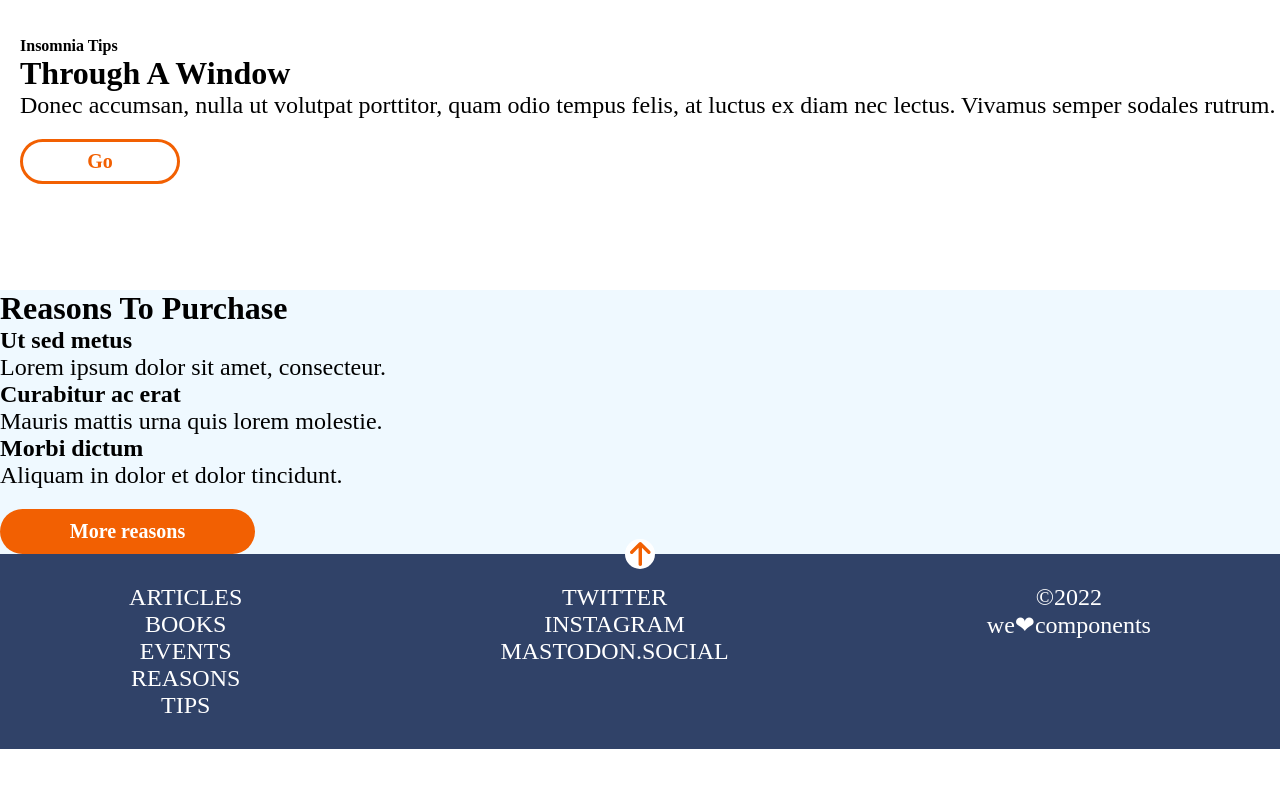
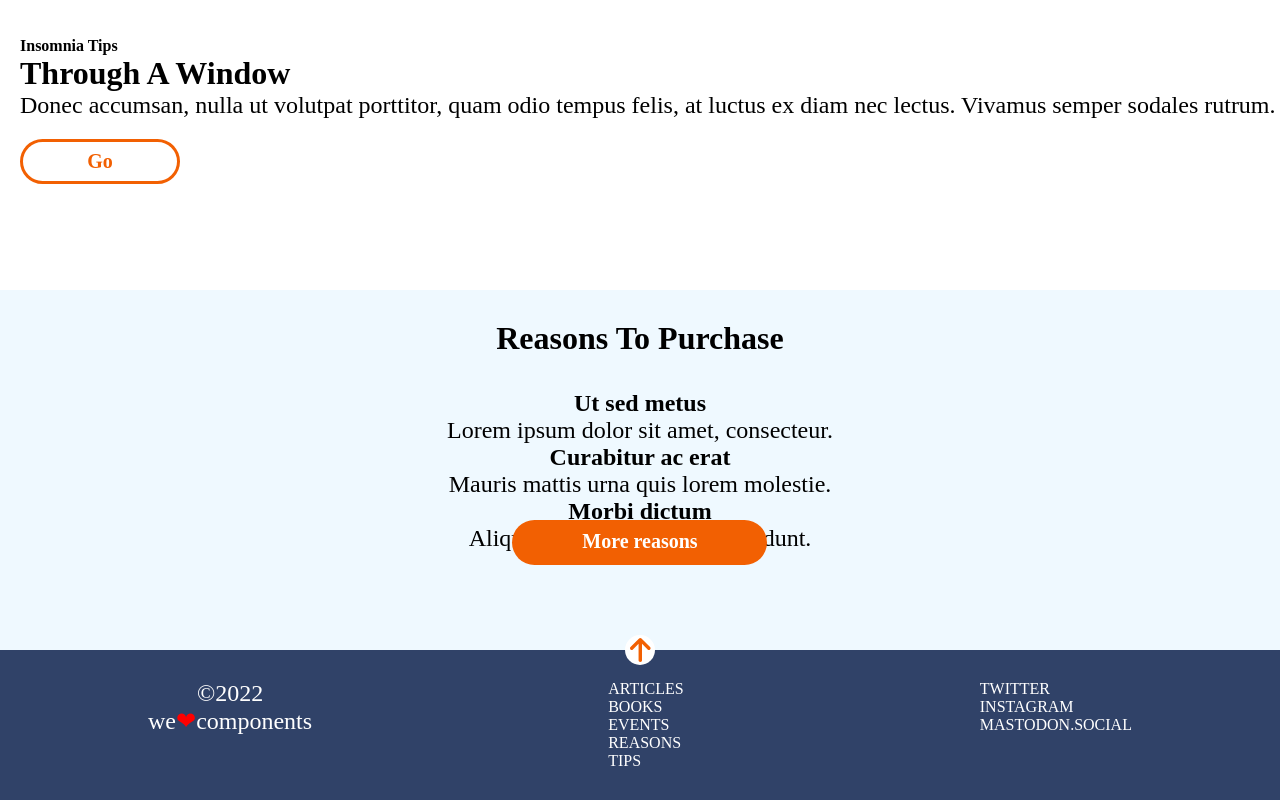
Before and after one commit to Adalab/modulo-1-evaluacion-final-16IMA, a website built with Vite: page src/index.html in a window 1280 px wide. Shown: the part 870-1670 px from the top of the page. Before the commit the page ends 1619 px from the top, so only its background shows below. Built offline with nearby package versions, Linux system fonts and the light colour scheme.

Commit message:
Actualización scss grid

```diff
--- a/src/index.html
+++ b/src/index.html
@@ -68,21 +68,25 @@
         <img class="footer_button--img" src="./images/ico-arrow.svg">
       </div>
       <div class="footer_link">
+        <div class="footer_link--three-hiden">
+          <p>&copy;2022</p>
+          <p>we<span class="heart">&#x2764;</span>components</p>
+        </div>
         <div class="footer_link--one">
-          <p>ARTICLES</p>
-          <p>BOOKS</p>
-          <p>EVENTS</p>
-          <p>REASONS</p>
-          <p>TIPS</p>
+          <a href="https://adalab.es/">ARTICLES</a>
+          <a href="https://adalab.es/">BOOKS</a>
+          <a href="https://adalab.es/">EVENTS</a>
+          <a href="https://adalab.es/">REASONS</a>
+          <a href="https://adalab.es/">TIPS</a>
         </div>
         <div class="footer_link--two">
-          <p>TWITTER</p>
-          <p>INSTAGRAM</p>
-          <p>MASTODON.SOCIAL</p>
+          <a href="https://adalab.es/">TWITTER</a>
+          <a href="https://adalab.es/">INSTAGRAM</a>
+          <a href="https://adalab.es/">MASTODON.SOCIAL</a>
         </div>
         <div class="footer_link--three">
           <p>&copy;2022</p>
-          <p>we&#x2764;components</p>
+          <p>we<span class="heart">&#x2764;</span>components</p>
         </div>
       </div>
     </footer>
--- a/src/scss/main.scss
+++ b/src/scss/main.scss
@@ -125,17 +125,55 @@ p {
 .options {
   background-color: #eff9ff;
   display: grid;
+  grid-template-columns: 1fr 1fr 1fr;
+  grid-template-rows: 40px 100px 100px;
   width: 100%;
+  height: auto;
+  justify-content: stretch;
+  justify-items: center;
+  row-gap: 30px;
+  column-gap: 30px;
+  padding-top: 30px;
+  padding-bottom: 30px;
+    &_title {
+      grid-column: 1/4;
+      grid-row: 1/2;
+      width: 100%;
+      text-align: center;
+
+    }
+    &_text{
+      grid-column: 1/4;
+      grid-row: 2/3;
+      justify-items: stretch;
+      text-align: center;
+      height: 30%;
+    }
+    /*&_text--one{
+      grid-column: 1/2;
+      grid-row: 2/3;
+
+    }
+     &_text--two {
+      grid-column: 2/3;
+      grid-row: 2/3;
+     }
+      &_text--three {
+        grid-column: 3/4;
+      grid-row: 2/3;
+    }  */
+
       &_button{
+        grid-column-start: 1;
+        grid-column-end: 4;
+        grid-row-start: 3;
         background-color: #f26002;
         color:  white;
         border-radius: 22.5px;
         width: 184px;
         height: 45px;
-      display: flex;
-      justify-content: center;
-      align-items: center;
-      margin-top: 20px;
+        padding-top: 10px;
+        text-align: center;
           @media screen and (min-width: 768px) {
             width: 210px;
           }
@@ -163,15 +201,6 @@ p {
         position: absolute;
         top: -15px;
      }
-    &_link--one, &_link--two, &_link--three{
-      text-align: center;
-      margin-top: 30px;
-    }
-    &_link--three {
-      @media screen and (min-width: 768px) {
-
-      }
-    }
     &_link{
       @media screen and (min-width: 768px) {
         width: 100%;
@@ -183,4 +212,37 @@ p {
         display: flex;
       }
     }
+    a {
+      color: white;
+      text-decoration: none;
+      display:flex;
+      justify-content: center;
+      @media screen and (min-width: 768px) {
+        justify-content: left;
       }
+    }
+    &_link--one, &_link--two, &_link--three, &_link--three-hiden{
+      text-align: center;
+      margin-top: 30px;
+    }
+    &_link--three-hiden {
+      .heart {
+        color: red;
+      }
+      @media screen and (max-width: 767px) {
+        display: none;
+       }
+    }
+    &_link--three {
+      .heart{
+        color:red
+      }
+      @media screen and (min-width: 768px) {
+       display: none;
+      }
+      @media screen and (min-width: 1280px) {
+        display: none;
+      }
+    }
+
+}
```
Lines whose indentation alone changed are shown as unchanged.
